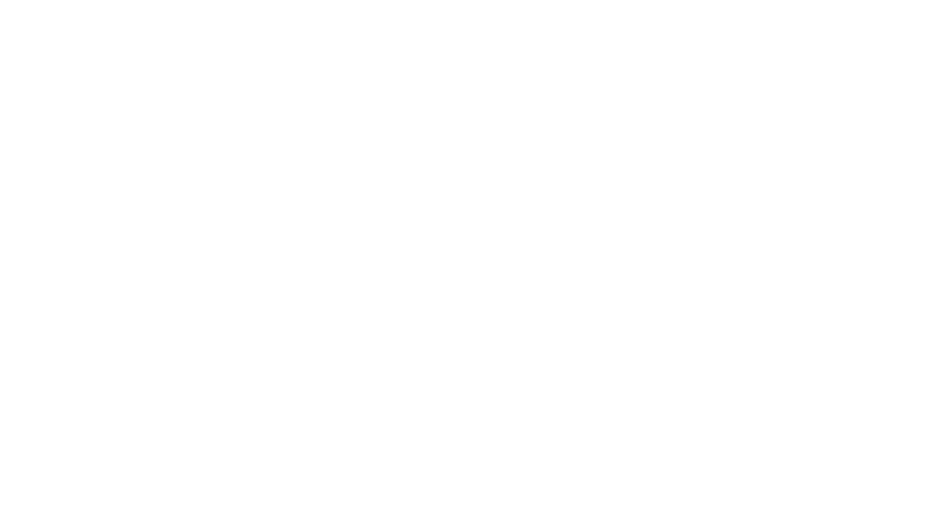
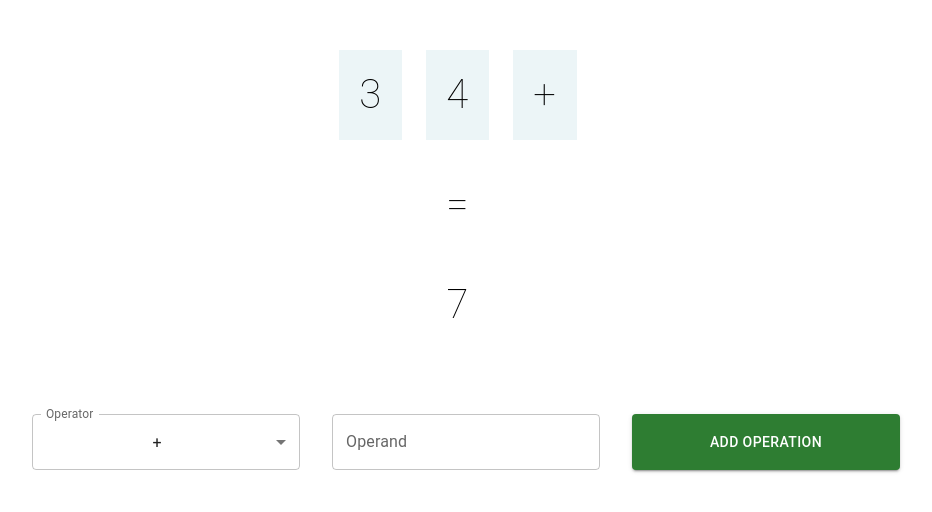
Before and after one commit to intelliseawolf/Expression-Evaluator, a React (Create React App) app: page /calculate in a window 1280 px wide. Before the commit this address had no page. Shown: the top 512 px of the page, without its empty margins (182-1114 px from the left). Built offline with nearby package versions, Linux system fonts and the light colour scheme.

Commit message:
feat: Calculate page

```diff
--- a/src/App.tsx
+++ b/src/App.tsx
@@ -1,6 +1,7 @@
 import { BrowserRouter, Routes, Route } from "react-router-dom";
 
 import Home from "./pages/Home";
+import Calculate from "./pages/Calculate";
 
 import "./App.css";
 
@@ -9,6 +10,7 @@ function App() {
     <BrowserRouter>
       <Routes>
         <Route path="/" element={<Home />} />
+        <Route path="/calculate" element={<Calculate />} />
       </Routes>
     </BrowserRouter>
   );
--- /dev/null
+++ b/src/components/GridItem.tsx
@@ -0,0 +1,12 @@
+import Box from "@mui/material/Box";
+import { styled } from "@mui/material/styles";
+
+const GridItem = styled(Box)(({ theme }) => ({
+  backgroundColor: theme.palette.mode === "dark" ? "#1A2027" : "#fff",
+  ...theme.typography.body2,
+  padding: theme.spacing(1),
+  textAlign: "center",
+  color: theme.palette.text.secondary,
+}));
+
+export default GridItem;
--- /dev/null
+++ b/src/pages/Calculate.tsx
@@ -0,0 +1,167 @@
+import { useState } from "react";
+import {
+  Box,
+  Typography,
+  Grid,
+  TextField,
+  Button,
+  Select,
+  MenuItem,
+  InputLabel,
+  FormControl,
+} from "@mui/material";
+import { SelectChangeEvent } from "@mui/material";
+
+import GridItem from "../components/GridItem";
+
+const Calculate = () => {
+  const [operator, setOperator] = useState<string>("+");
+
+  function handleChangeOperator(event: SelectChangeEvent<unknown>) {
+    if (event.target.value && typeof event.target.value === "string")
+      setOperator(event.target.value);
+  }
+
+  return (
+    <Box>
+      <Box
+        sx={{
+          width: "100%",
+          maxWidth: 500,
+          marginTop: "50px",
+          marginLeft: "auto",
+          marginRight: "auto",
+        }}
+      >
+        <Box
+          gap={3}
+          sx={{
+            display: "flex",
+            justifyContent: "center",
+          }}
+        >
+          <Typography
+            variant="button"
+            fontWeight={100}
+            sx={{
+              fontSize: "40px",
+              padding: "10px 20px",
+              background: "rgb(236, 245, 247)",
+            }}
+          >
+            3
+          </Typography>
+          <Typography
+            variant="button"
+            fontWeight={100}
+            sx={{
+              fontSize: "40px",
+              padding: "10px 20px",
+              background: "rgb(236, 245, 247)",
+            }}
+          >
+            4
+          </Typography>
+          <Typography
+            variant="button"
+            fontWeight={100}
+            sx={{
+              fontSize: "40px",
+              padding: "10px 20px",
+              background: "rgb(236, 245, 247)",
+            }}
+          >
+            +
+          </Typography>
+        </Box>
+        <Box
+          sx={{
+            textAlign: "center",
+            marginTop: "30px",
+          }}
+        >
+          <Typography
+            variant="button"
+            fontWeight={100}
+            sx={{
+              fontSize: "40px",
+              padding: "10px 20px",
+            }}
+          >
+            =
+          </Typography>
+        </Box>
+        <Box
+          sx={{
+            textAlign: "center",
+            marginTop: "30px",
+          }}
+        >
+          <Typography
+            variant="button"
+            fontWeight={100}
+            sx={{
+              fontSize: "40px",
+              padding: "10px 20px",
+            }}
+          >
+            7
+          </Typography>
+        </Box>
+      </Box>
+      <Grid
+        container
+        spacing={2}
+        sx={{
+          marginTop: "50px",
+          maxWidth: "900px",
+          marginLeft: "auto",
+          marginRight: "auto",
+        }}
+      >
+        <Grid item md={4} xs={6}>
+          <GridItem>
+            <FormControl fullWidth>
+              <InputLabel>Operator</InputLabel>
+              <Select
+                value={operator}
+                label="Operator"
+                onChange={handleChangeOperator}
+                fullWidth
+              >
+                <MenuItem value="+">+</MenuItem>
+                <MenuItem value="-">-</MenuItem>
+                <MenuItem value="*">*</MenuItem>
+                <MenuItem value="/">/</MenuItem>
+              </Select>
+            </FormControl>
+          </GridItem>
+        </Grid>
+        <Grid item md={4} xs={6}>
+          <GridItem>
+            <TextField
+              id="outlined-basic"
+              label="Operand"
+              variant="outlined"
+              fullWidth
+            />
+          </GridItem>
+        </Grid>
+        <Grid item md={4} xs={12}>
+          <GridItem sx={{ height: "calc(100% - 16px)" }}>
+            <Button
+              variant="contained"
+              fullWidth
+              color="success"
+              sx={{ height: "100%" }}
+            >
+              Add Operation
+            </Button>
+          </GridItem>
+        </Grid>
+      </Grid>
+    </Box>
+  );
+};
+
+export default Calculate;
--- a/src/pages/Home.tsx
+++ b/src/pages/Home.tsx
@@ -1,13 +1,6 @@
-import { Box, Typography, Grid, TextField, Button, Paper } from "@mui/material";
-import { styled } from "@mui/material/styles";
+import { Box, Typography, Grid, TextField, Button } from "@mui/material";
 
-const Item = styled(Box)(({ theme }) => ({
-  backgroundColor: theme.palette.mode === "dark" ? "#1A2027" : "#fff",
-  ...theme.typography.body2,
-  padding: theme.spacing(1),
-  textAlign: "center",
-  color: theme.palette.text.secondary,
-}));
+import GridItem from "../components/GridItem";
 
 const Home = () => {
   return (
@@ -41,17 +34,17 @@ const Home = () => {
         }}
       >
         <Grid item xs={6}>
-          <Item>
+          <GridItem>
             <TextField
               id="outlined-basic"
               label="Please enter a number"
               variant="outlined"
               fullWidth
             />
-          </Item>
+          </GridItem>
         </Grid>
         <Grid item xs={6}>
-          <Item sx={{ height: "calc(100% - 16px)" }}>
+          <GridItem sx={{ height: "calc(100% - 16px)" }}>
             <Button
               variant="contained"
               fullWidth
@@ -60,7 +53,7 @@ const Home = () => {
             >
               Add Number
             </Button>
-          </Item>
+          </GridItem>
         </Grid>
       </Grid>
     </Box>
```
